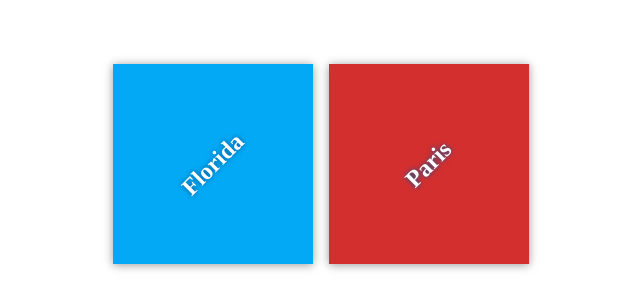
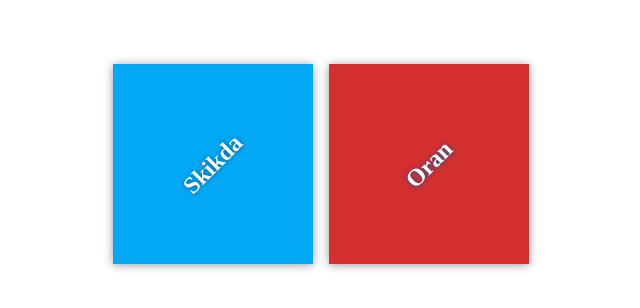
Before and after one commit to lamineS/my-travel-plans, a plain HTML site: page index.html in a window 1280 px wide. Shown: the part 236-544 px from the top of the page, 319-959 px from the left. Drawn offline with Linux system fonts and the light colour scheme.

Commit message:
change countries names

```diff
--- a/index.html
+++ b/index.html
@@ -11,11 +11,11 @@
     <div class="container">
         <div class="destination-container">
             <div class="destination" id="florida">
-                <h2>Florida</h2>
+                <h2>Skikda</h2>
             </div>
 
             <div class="destination" id="paris">
-                <h2>Paris</h2>
+                <h2>Oran</h2>
             </div>
         </div>
     </div>
```
